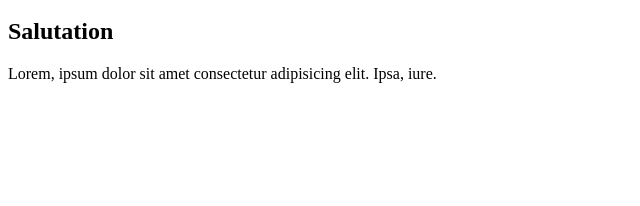
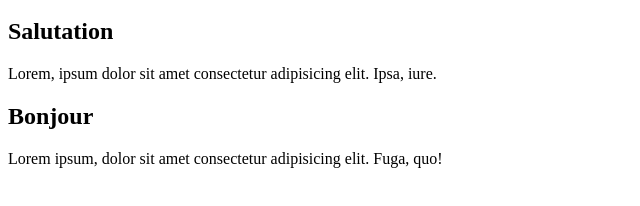
Before and after one commit to jiresnodem/project1, a plain HTML site: page index.html in a window 1280 px wide. Shown: the part 100-306 px from the top of the page, without its empty margins (0-640 px from the left). Drawn offline with Linux system fonts and the light colour scheme.

Commit message:
add section section

```diff
--- a/index.html
+++ b/index.html
@@ -25,6 +25,12 @@
 					Lorem, ipsum dolor sit amet consectetur adipisicing elit. Ipsa, iure.
 				</p>
 			</section>
+			<section>
+				<h1>Bonjour</h1>
+				<p>
+					Lorem ipsum, dolor sit amet consectetur adipisicing elit. Fuga, quo!
+				</p>
+			</section>
 		</main>
 	</body>
 </html>
```
